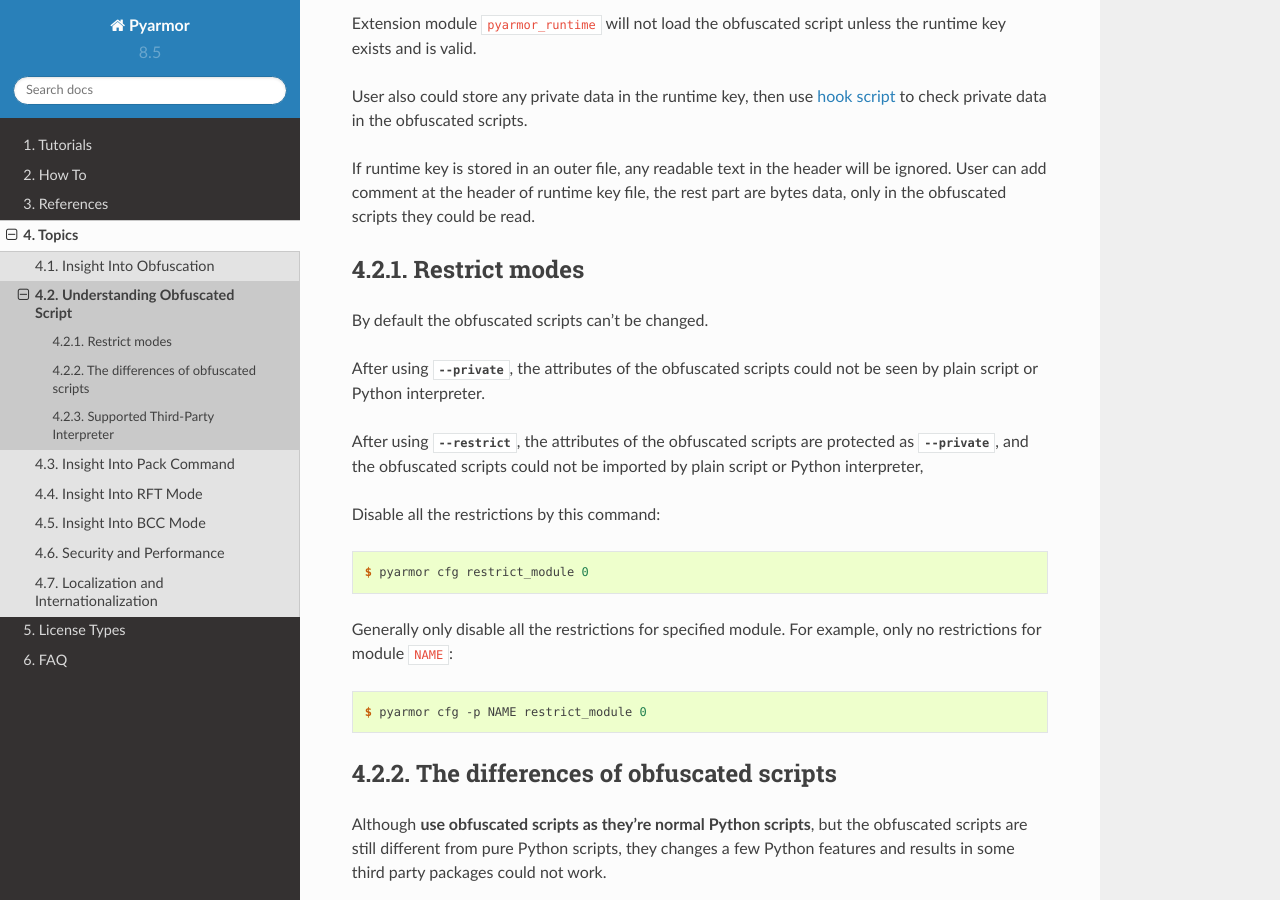
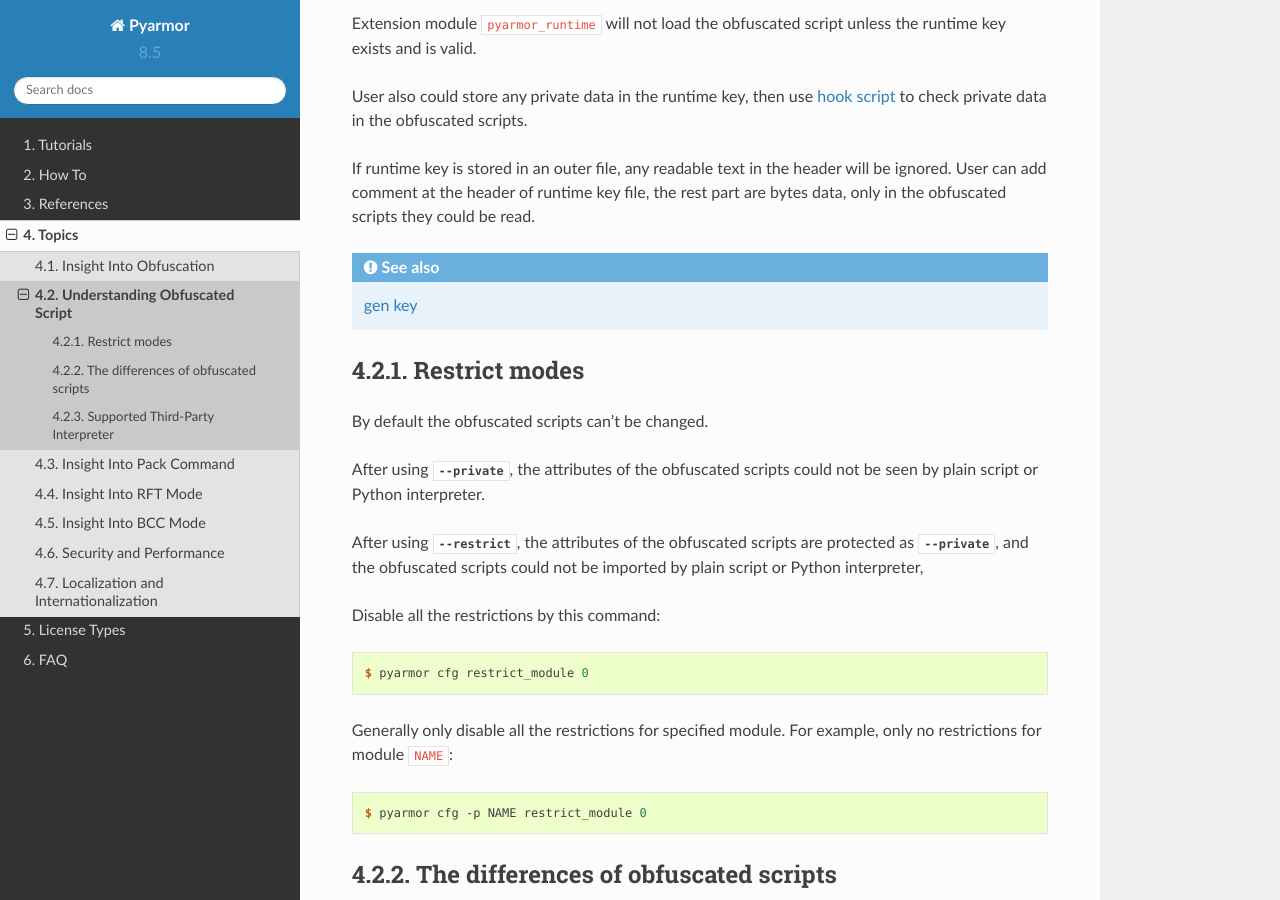
Before and after one commit to dashingsoft/pyarmor, a Sphinx documentation site: the page built from docs/topic/obfuscated-script.rst, in a window 1280 px wide and 900 px high, scrolled down 1328 px. Built offline with Sphinx 7.4.7 and the Read the Docs theme 2.0.0, drawn with Linux system fonts in a browser that asks for light colours.

Commit message:
Add see also

```diff
--- a/docs/topic/obfuscated-script.rst
+++ b/docs/topic/obfuscated-script.rst
@@ -54,6 +54,8 @@
 User also could store any private data in the runtime key, then use :term:`hook script` to check private data in the obfuscated scripts.
 
 If runtime key is stored in an outer file, any readable text in the header will be ignored. User can add comment at the header of runtime key file, the rest part are bytes data, only in the obfuscated scripts they could be read.
+
+.. seealso:: :ref:`gen key <pyarmor gen key>`
 
 .. _restrict modes:
 
```
